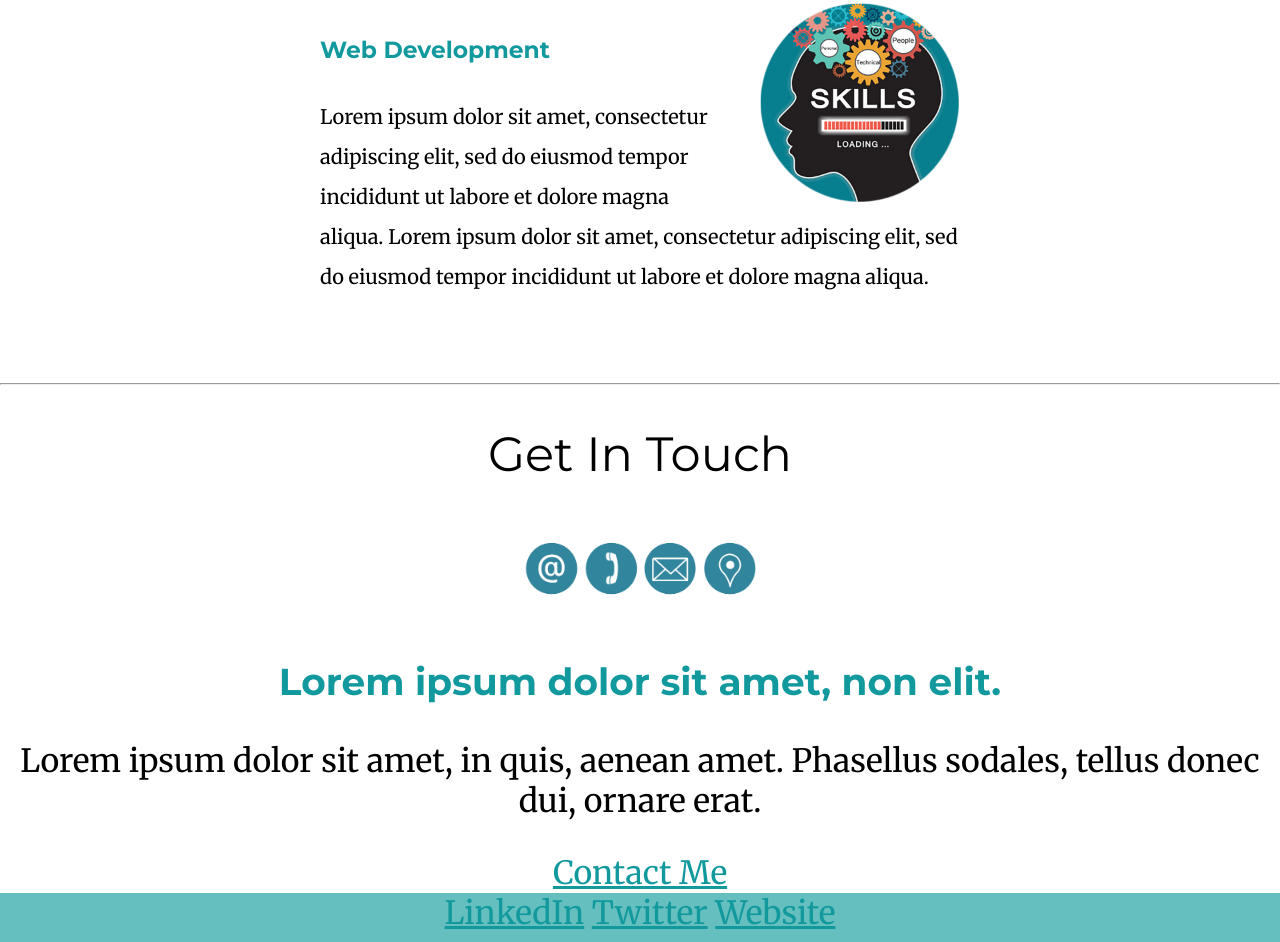
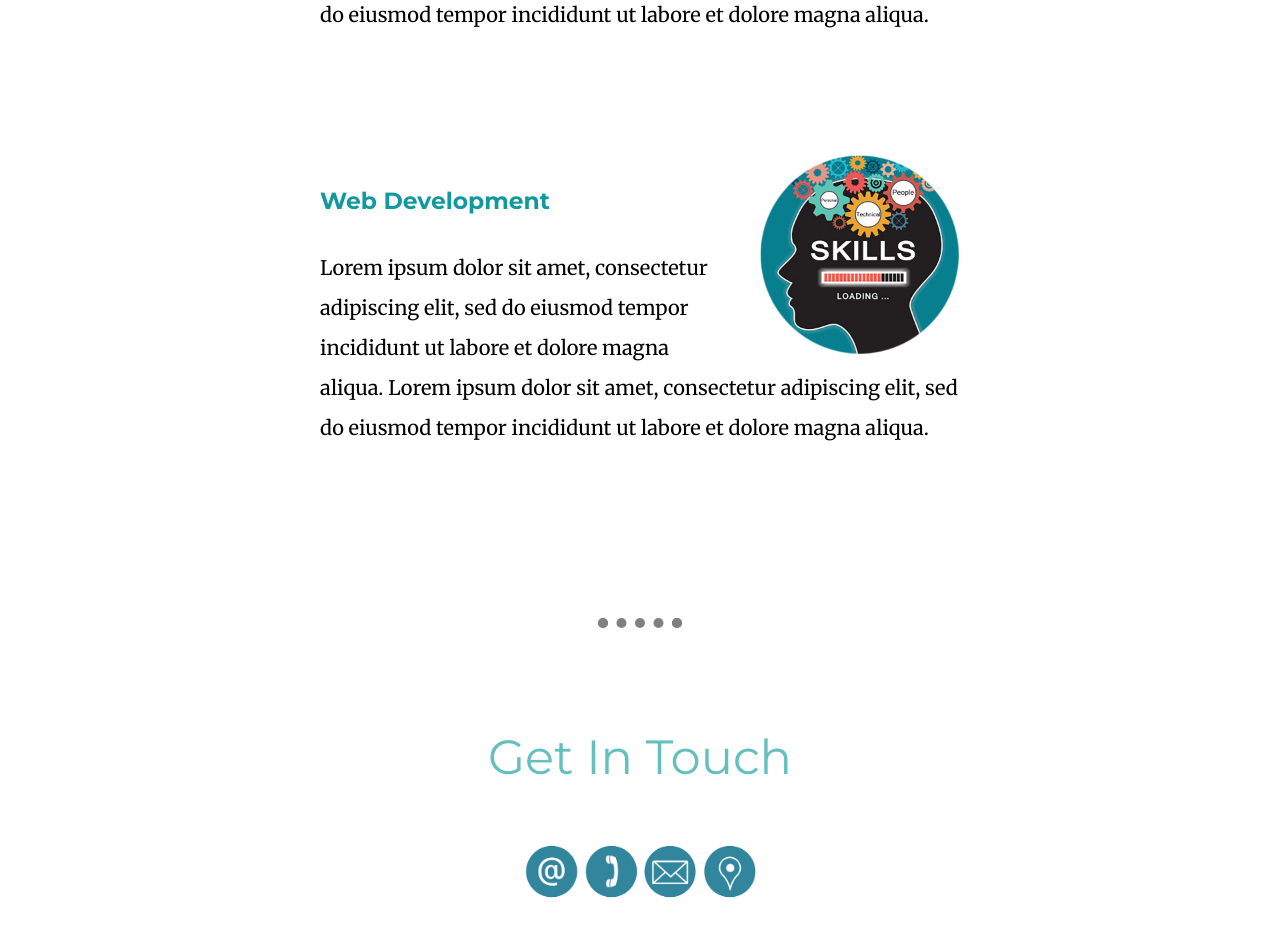
Before and after one commit to alexpisarenko/MySite, a plain HTML site: page index.html in a window 1280 px wide. Shown: the part 1855-2797 px from the top of the page. Drawn offline with Linux system fonts and the light colour scheme.

Commit message:
changed layout; added button;

```diff
--- a/css/styles.css
+++ b/css/styles.css
@@ -15,6 +15,7 @@ h1 {
 h2 {
     font-family: 'Montserrat', sans-serif;
     font-weight: normal;
+    color: #66BFBF;
 }
 
 h3 {
@@ -46,7 +47,26 @@ a {
 
 .bottom-container {
    background-color: #66bfbf;
+   margin: 30px;
 
+}
+
+.profile {
+    display: inline-block;
+    width: 30%;
+}
+
+.profile-content-text {
+    font-size: 20px;
+}
+
+.dotted-line {
+    border-style: dotted;
+    width: 5%;
+    border-top: 30px;
+    border-color: grey;
+    border-width: 10px;
+    margin: 100px auto 100px auto;
 }
 
 .bottomCloud {
@@ -96,3 +116,34 @@ a {
     font-size: 20px;
     line-height: 2;
 }
+
+.btn {
+    background: #61b8f2;
+    background-image: -webkit-linear-gradient(top, #61b8f2, #1e5170);
+    background-image: -moz-linear-gradient(top, #61b8f2, #1e5170);
+    background-image: -ms-linear-gradient(top, #61b8f2, #1e5170);
+    background-image: -o-linear-gradient(top, #61b8f2, #1e5170);
+    background-image: linear-gradient(to bottom, #61b8f2, #1e5170);
+    -webkit-border-radius: 28;
+    -moz-border-radius: 28;
+    border-radius: 28px;
+    -webkit-box-shadow: 1px 1px 3px #666666;
+    -moz-box-shadow: 1px 1px 3px #666666;
+    box-shadow: 1px 1px 3px #666666;
+    font-family: Arial;
+    color: #80f2f2;
+    font-size: 24px;
+    padding: 10px 20px 10px 20px;
+    margin-bottom: 30px;
+    text-decoration: none;
+}
+
+.btn:hover {
+    background: #3cb0fd;
+    background-image: -webkit-linear-gradient(top, #3cb0fd, #3498db);
+    background-image: -moz-linear-gradient(top, #3cb0fd, #3498db);
+    background-image: -ms-linear-gradient(top, #3cb0fd, #3498db);
+    background-image: -o-linear-gradient(top, #3cb0fd, #3498db);
+    background-image: linear-gradient(to bottom, #3cb0fd, #3498db);
+    text-decoration: none;
+}
--- a/index.html
+++ b/index.html
@@ -29,15 +29,15 @@
           alt="forex-image"
         />
         <h2>Hello.</h2>
-        <p>
+        <p class="profile-content-text">
           Lorem ipsum dolor sit amet, vitae volutpat, dui conubia, dolor urna.
           Non auctor, montes nulla distinctio.
         </p>
       </div>
-      <hr />
+      <hr class="dotted-line"/>
       <div class="skills">
         <div class="skills-title">
-          <h2>My Skills.</h2>
+          <h2>My Skills</h2>
         </div>
         <div class="skills-row">
           <div class="skills-row-img">
@@ -68,7 +68,7 @@
           </div>
         </div>
       </div>
-      <hr />
+      <hr class="dotted-line"/>
       <div class="contact-me">
         <h2>Get In Touch</h2>
         <img
@@ -81,7 +81,7 @@
           Lorem ipsum dolor sit amet, in quis, aenean amet. Phasellus sodales,
           tellus donec dui, ornare erat.
         </p>
-        <a class="btn" href="mailto:me@alexpisarenko.com">Contact Me</a>
+        <a class="btn btn:hover" href="mailto:me@alexpisarenko.com">Contact Me</a>
       </div>
     </div>
 
```
